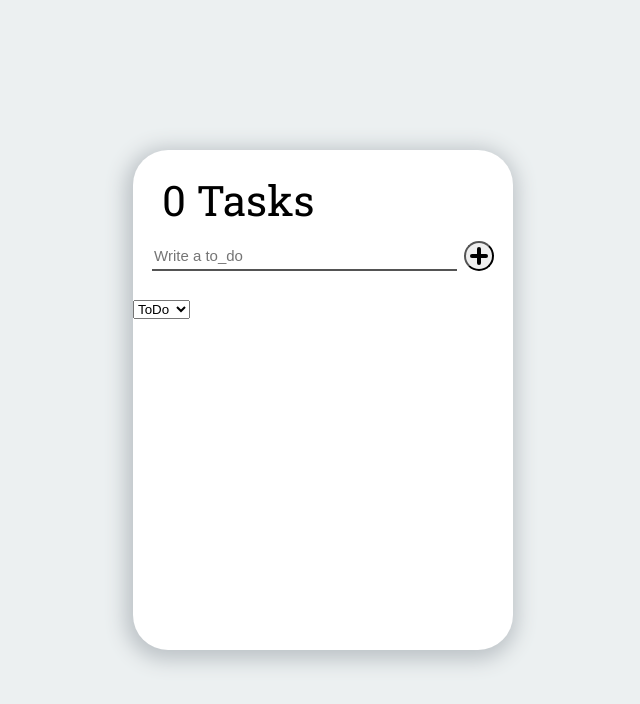
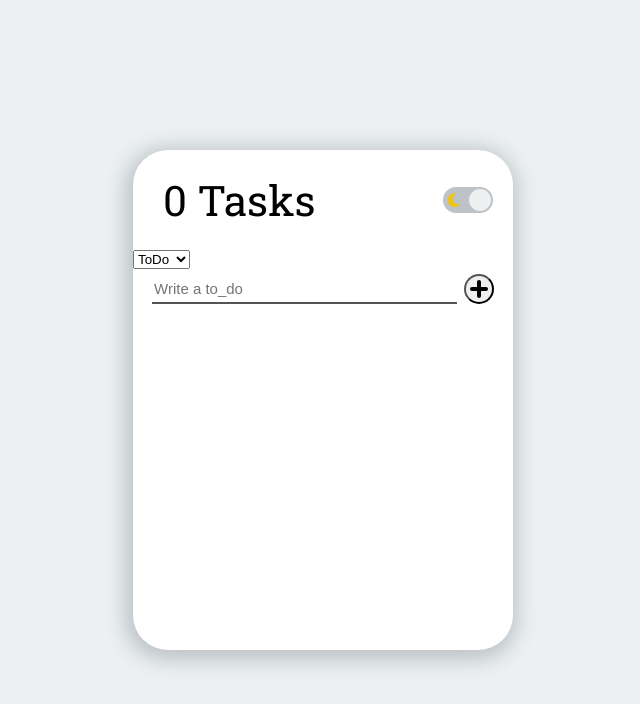
Before and after one commit to YuchanJung/todolist, a React (Create React App) app: page / in a window 1280 px wide. Shown: the top 704 px of the page, without its empty margins (317-957 px from the left). Built offline with nearby package versions, Linux system fonts and the light colour scheme.

Commit message:
make darkmode button

```diff
--- /dev/null
+++ b/src/components/DarkModeButton.tsx
@@ -0,0 +1,54 @@
+import { FontAwesomeIcon } from '@fortawesome/react-fontawesome'
+import { faMoon, faSun } from '@fortawesome/free-solid-svg-icons'
+import styled from 'styled-components';
+
+const DarkModeBtn = styled.div`
+
+`;
+
+const Input = styled.input`
+  opacity: 0;
+  position: absolute;
+  &:checked + label div{
+    transform: translateX(-24px);
+  }
+`;
+
+const Label = styled.label`
+  position: relative;
+  background-color: ${(props) => props.theme.cardShadowColor};
+  display: flex;
+  align-items: center;
+  justify-content: space-between;
+  padding: 5px;
+  height: 26px;
+  width: 50px;
+  border-radius: 50px;
+`;
+
+const ToggleBall = styled.div`
+  position: absolute;
+  top: 2px;
+  right: 2px;
+  background-color: ${(props) => props.theme.bgColor};
+  width: 22px;
+  height: 22px;
+  border-radius: 50%;
+  transition: 0.2s linear;
+`;
+
+
+function DarkModeButton () {
+    return (
+      <DarkModeBtn>
+        <Input type="checkbox" id="checkbox" />
+        <Label htmlFor="checkbox">
+          <FontAwesomeIcon icon={faMoon} className="fa-moon"/>
+          <FontAwesomeIcon icon={faSun} className="fa-sun" />
+          <ToggleBall />
+        </Label>
+      </DarkModeBtn>
+    );
+}
+
+export default DarkModeButton;
--- a/src/components/ToDoList.tsx
+++ b/src/components/ToDoList.tsx
@@ -2,6 +2,7 @@ import { useRecoilValue } from "recoil";
 import styled from "styled-components";
 import { toDosSelector } from "../atom";
 import CreateToDo from "./CreateToDo";
+import DarkModeButton from "./DarkModeButton";
 import SelectCategory from "./SelectCategory";
 import ToDo from "./ToDo";
 
@@ -14,15 +15,14 @@ const Container = styled.div`
 `;
 
 const Header = styled.header`
-  height: 30%;
+  height: 20%;
   display: flex;
-  flex-direction: column;
-  justify-content: center;
+  justify-content: space-between;
   align-items: center;
+  padding: 5px 20px;
 `;
 
 const Title = styled.h1`
-  width: 90%;
   font-family: 'Roboto Slab', serif;
   font-size: 42px;
   margin: 15px 0px;
@@ -43,10 +43,11 @@ function WholeList() {
     <Container>
       <Header>
         <Title>{toDos.length} Tasks</Title>
-        <CreateToDo />
+        <DarkModeButton />
       </Header>
       <SelectCategory />
       <Body>
+        <CreateToDo />
         {toDos.map((toDo) => (
           <ToDo key={toDo.id} {...toDo} />
         ))}
--- a/src/styles/globalStyle.tsx
+++ b/src/styles/globalStyle.tsx
@@ -1,5 +1,6 @@
 import { createGlobalStyle } from "styled-components";
 import "./font.css";
+import "./icon.css"
 
 const Globalstyle = createGlobalStyle`
 html, body, div, span, applet, object, iframe,
--- /dev/null
+++ b/src/styles/icon.css
@@ -0,0 +1,7 @@
+.fa-moon {
+    color: #f1c40f;
+}
+
+.fa-sun {
+    color: #f39c12;
+}
```
